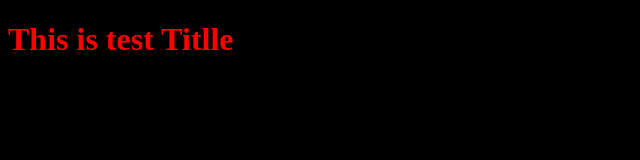
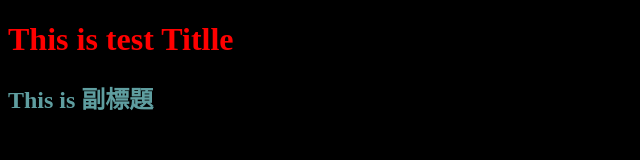
Before and after one commit to Li-Yin/Project1, a plain HTML site: page index.html in a window 1280 px wide. Shown: the whole page, without its empty margins (0-640 px from the left). Drawn offline with Linux system fonts and the light colour scheme.

Commit message:
new add H2

```diff
--- a/css/all.css
+++ b/css/all.css
@@ -5,3 +5,7 @@ body{
 h1{
     color:red;
 }
+
+h2{
+    color: cadetblue;
+}
--- a/index.html
+++ b/index.html
@@ -8,5 +8,9 @@
 <h1>
     This is test Titlle
 </h1>
+
+<h2>
+    This is 副標題
+</h2>
     </body>
 </html>
```
